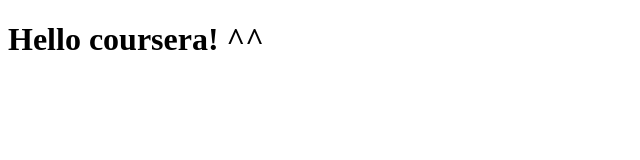
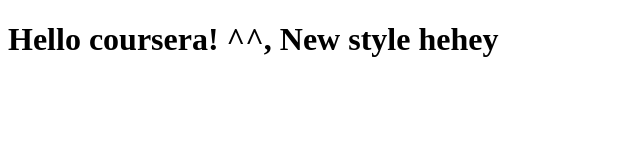
Before and after one commit to HatemAbrache/CourseraTest, a plain HTML site: page index.html in a window 1280 px wide. Shown: the whole page, without its empty margins (0-640 px from the left). Drawn offline with Linux system fonts and the light colour scheme.

Commit message:
live server , little change html

```diff
--- a/index.html
+++ b/index.html
@@ -6,6 +6,6 @@
     <title>Hello coursera ^^!</title>
 </head>
 <body>
-    <h1>Hello coursera! ^^</h1>
+    <h1>Hello coursera! ^^, New style hehey </h1>
 </body>
 </html>
```
